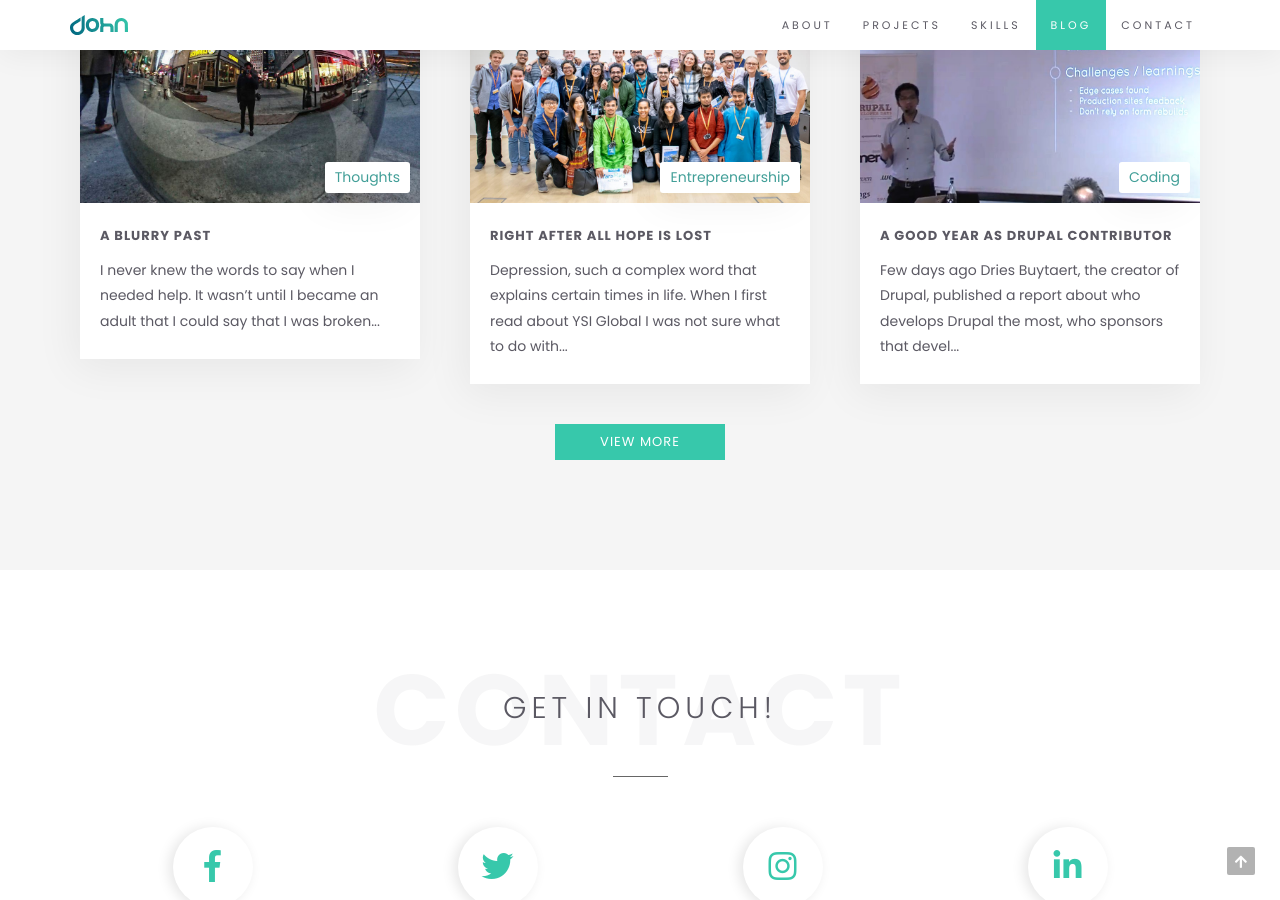
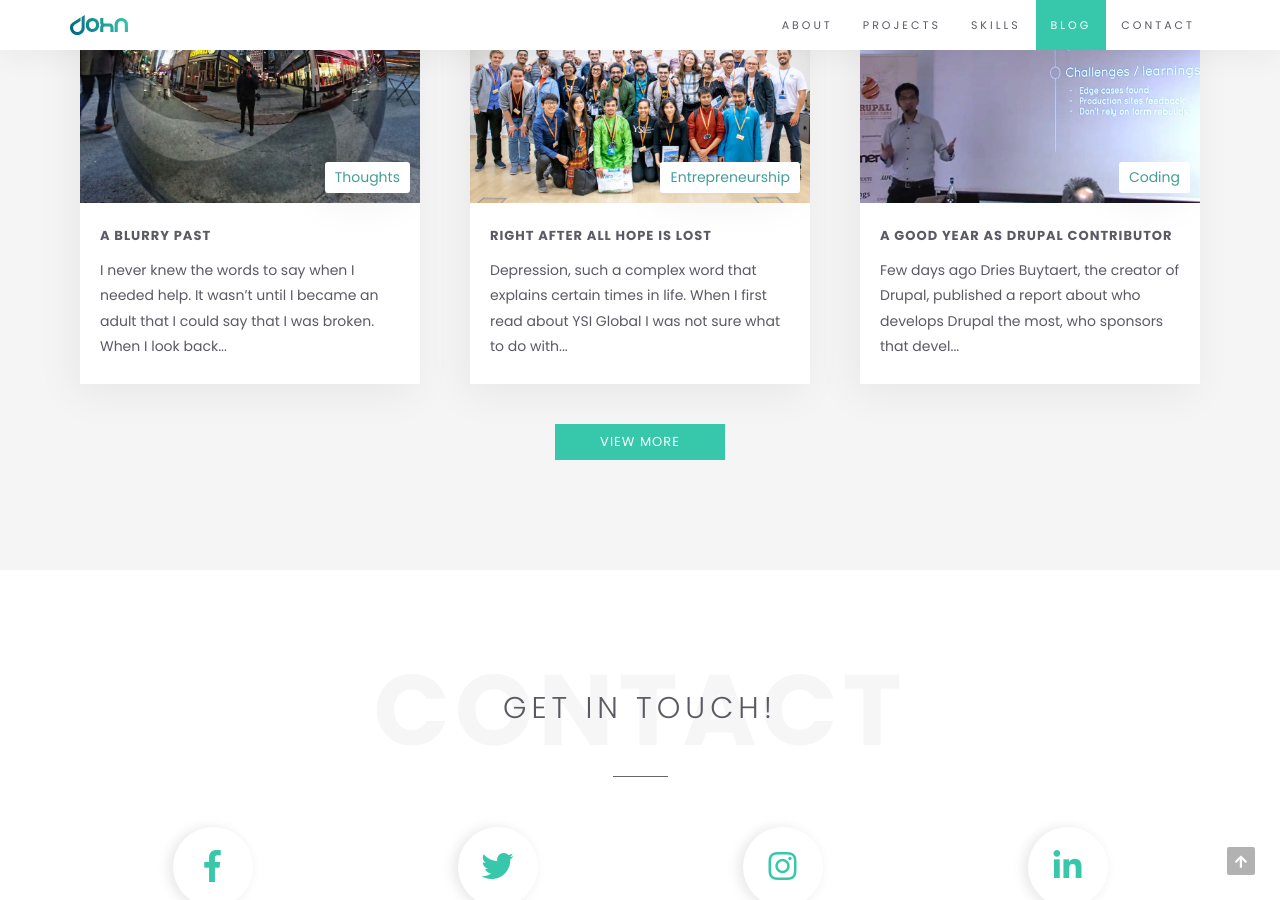
Before and after one commit to thethoughtfulmillennial/thethoughtfulmillennial.github.io, a Jekyll site: the page built from index.html, in a window 1280 px wide and 900 px high, scrolled down 2595 px. Built offline with Jekyll 4.4.1, drawn with Linux system fonts in a browser that asks for light colours; a script that is not in the unit is left out.

Commit message:
Fixing summary.

```diff
--- a/_posts/2019-08-17-a-blurry-past.md
+++ b/_posts/2019-08-17-a-blurry-past.md
@@ -2,7 +2,7 @@
 layout: post
 title: "A blurry past"
 date: 2019-08-17
-description: "I never knew the words to say when I needed help. It wasn’t until I became an adult that I could say that I was broken..."
+description: "I never knew the words to say when I needed help. It wasn’t until I became an adult that I could say that I was broken. When I look back..."
 banner_image: a_blurry_past.jpg
 category: Thoughts
 tags: [mental health]
```
